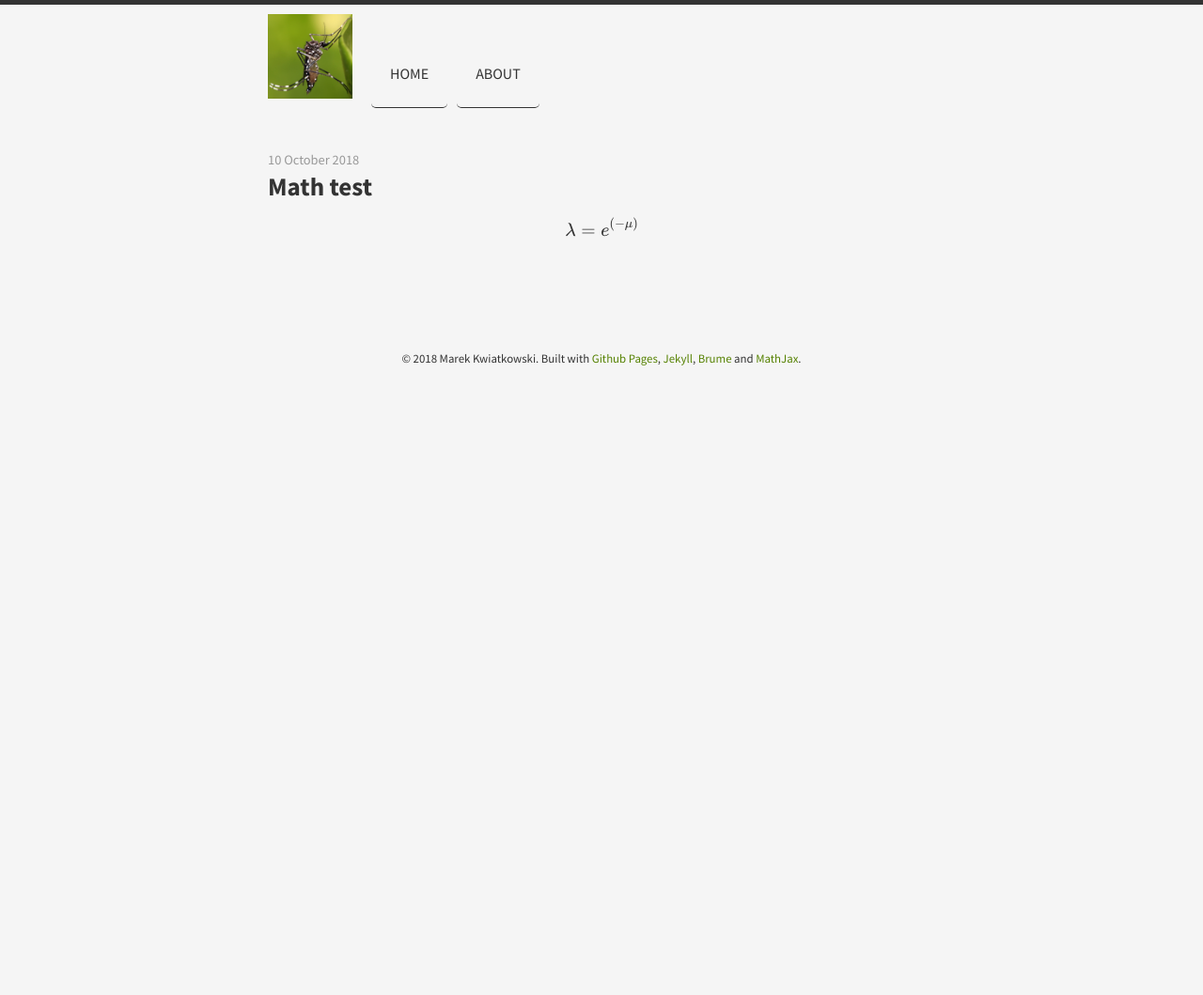
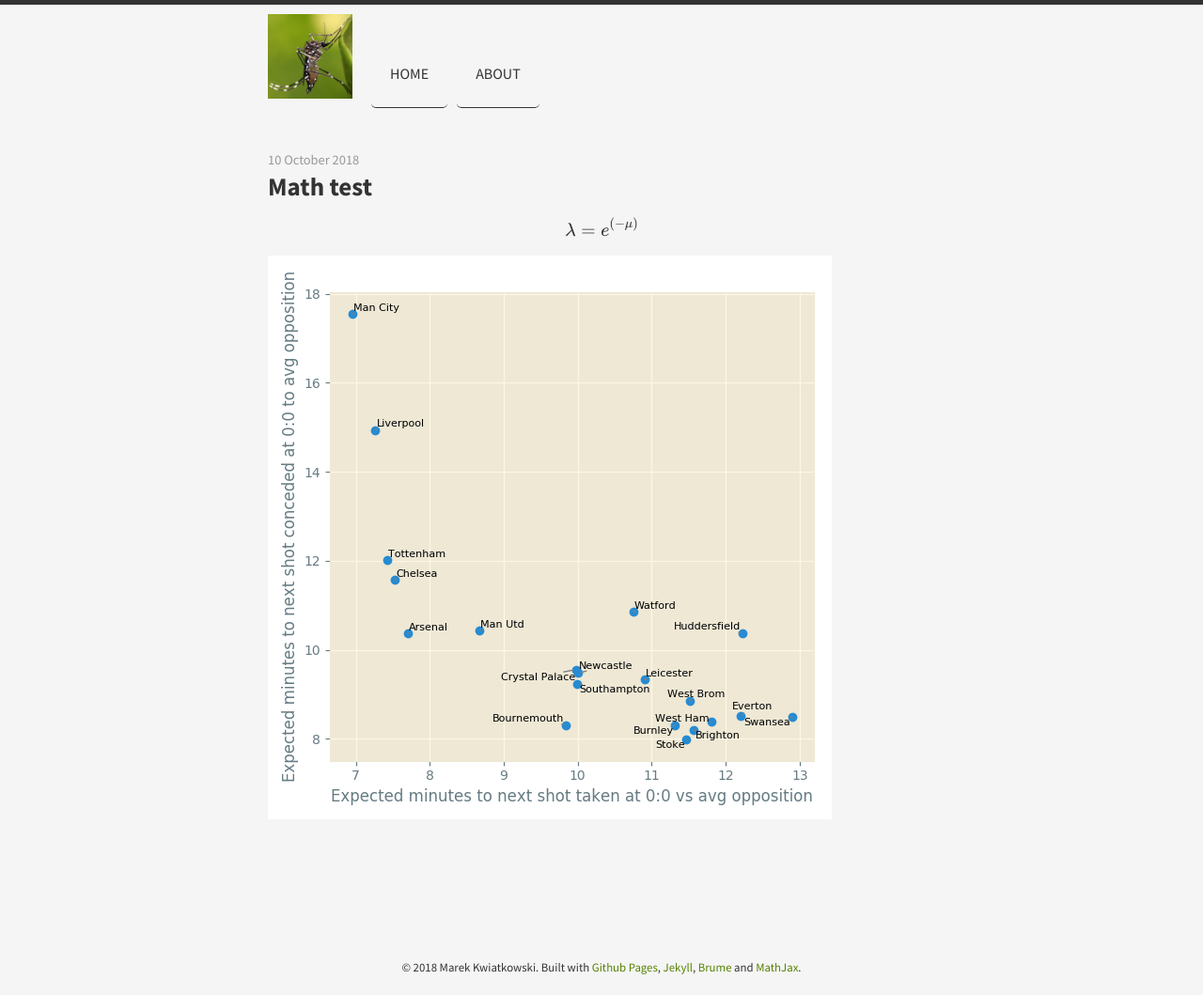
Before and after one commit to huffyhenry/huffyhenry.github.io, a Jekyll site: the page built from _posts/2018-10-10-math-test.md, in a window 1280 px wide. Shown: the whole page at 94% size. Built offline with Jekyll 4.4.1, drawn with Linux system fonts in a browser that asks for light colours; formulas are drawn with MathJax 3; before the commit the page ends 900 px from its top, so only the background shows below that.

Commit message:
Test images

```diff
--- a/_posts/2018-10-10-math-test.md
+++ b/_posts/2018-10-10-math-test.md
@@ -6,3 +6,5 @@ title: Math test
 $$
 \lambda = e^{(-\mu)}
 $$
+
+![shot generation profile](assets/figures/shotgen_scatter.png)
```
Also changed, not shown: assets/figures/shotgen_scatter.png (added).
